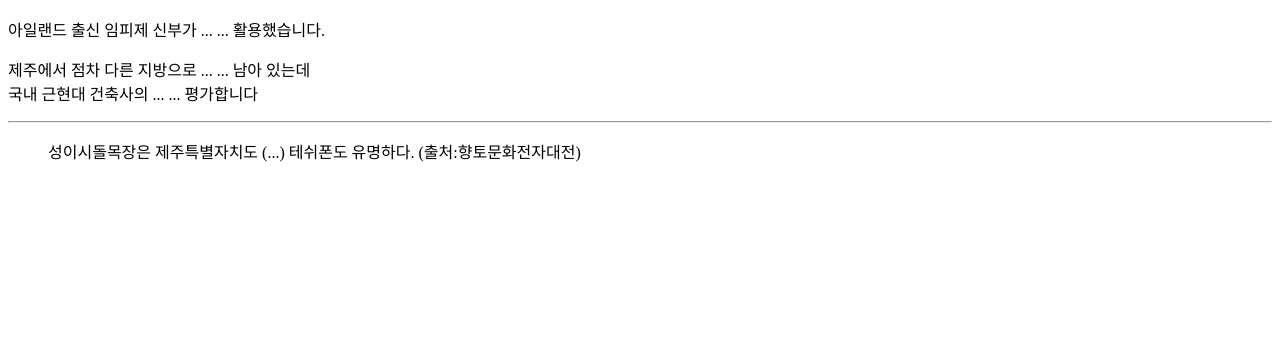
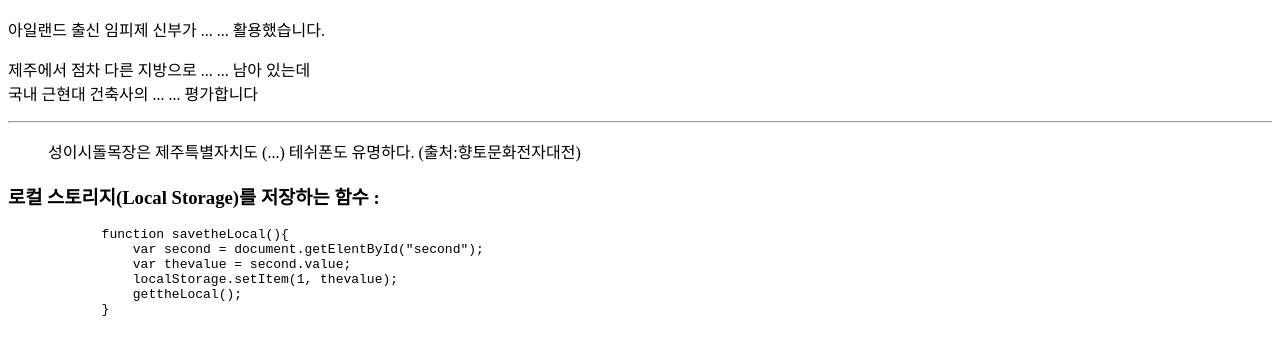
Before and after one commit to geonChoe/doIt, a plain HTML site: page 02/text1.html in a window 1280 px wide. Shown: the part 127-482 px from the top of the page. Drawn offline with Linux system fonts and the light colour scheme.

Commit message:
pre테그

```diff
--- a/02/text1.html
+++ b/02/text1.html
@@ -13,5 +13,16 @@
         <hr>
         <blockquote>성이시돌목장은 제주특별자치도 (...) 테쉬폰도 유명하다. (출처:향토문화전자대전)</blockquote>
         <!-- 인용문 넣기 태그 -->
+
+        <h3>로컬 스토리지(Local Storage)를 저장하는 함수 : </h3>
+        <pre>
+            function savetheLocal(){
+                var second = document.getElentById("second");
+                var thevalue = second.value;
+                localStorage.setItem(1, thevalue);
+                gettheLocal();
+            }
+        </pre>
+
     </body>
 </html>
```
